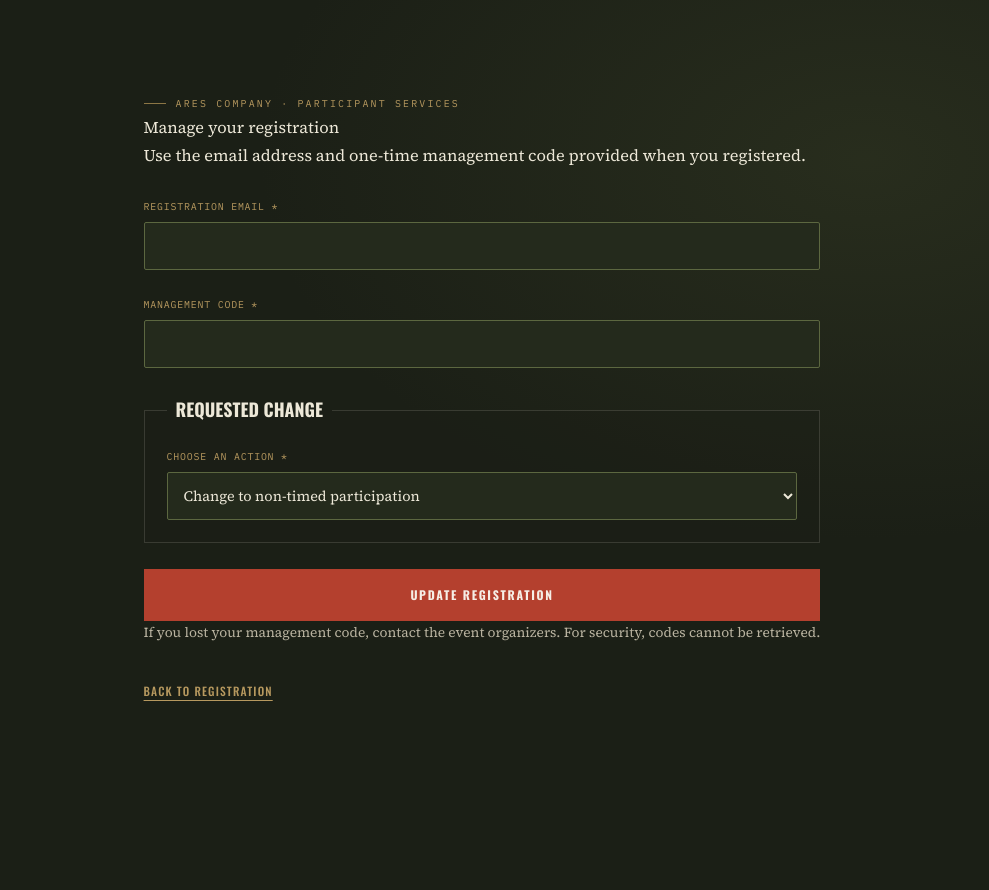
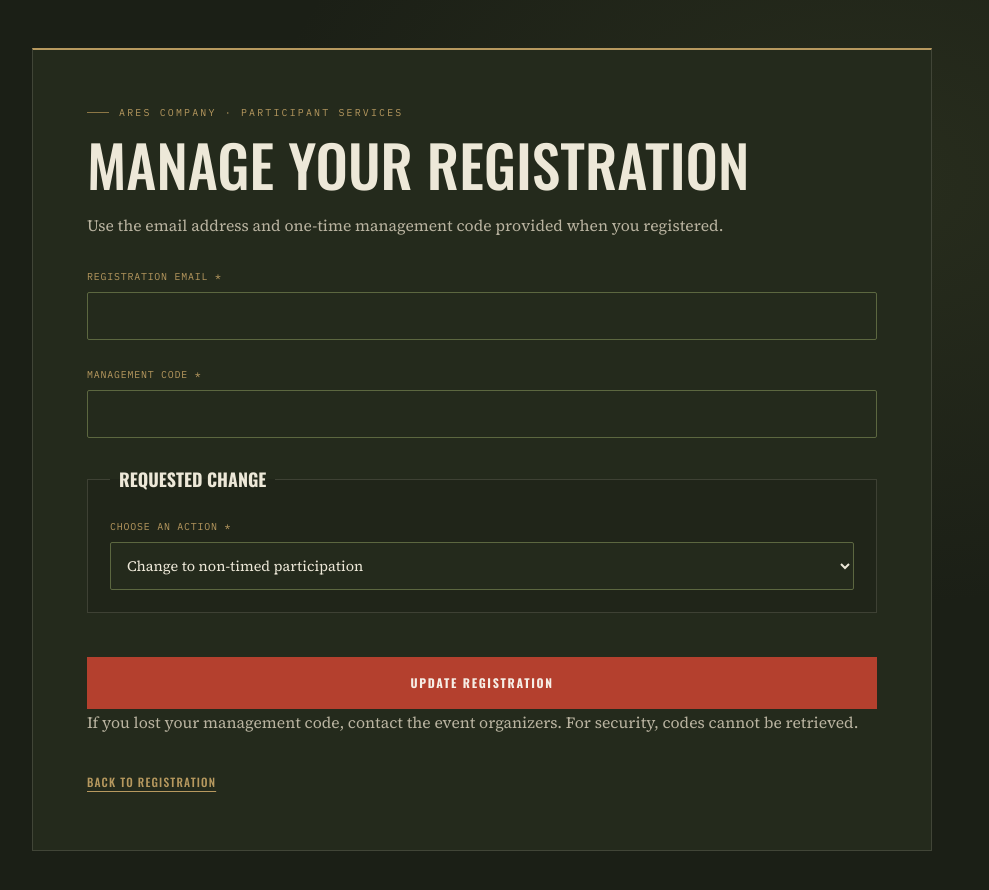
Before and after one commit to TypeErrorDev/nfm_416cabn, a Next.js app: page /manage-registration in a window 1280 px wide. Shown: the top 890 px of the page, without its empty margins (158-1147 px from the left). Before the commit the page ends 800 px from the top, so only its background shows below. Built offline with nearby package versions, Linux system fonts and the light colour scheme.

Commit message:
Align management page with existing registration layout

```diff
--- a/app/manage-registration/page.tsx
+++ b/app/manage-registration/page.tsx
@@ -10,7 +10,7 @@ export const metadata: Metadata = {
 export default function ManageRegistrationPage() {
   return (
     <main className="registration-page">
-      <div className="registration-container">
+      <div className="registration-card registration-card-wide">
         <div className="registration-heading">
           <p className="eyebrow">Ares Company · Participant services</p>
           <h1>Manage your registration</h1>
```
